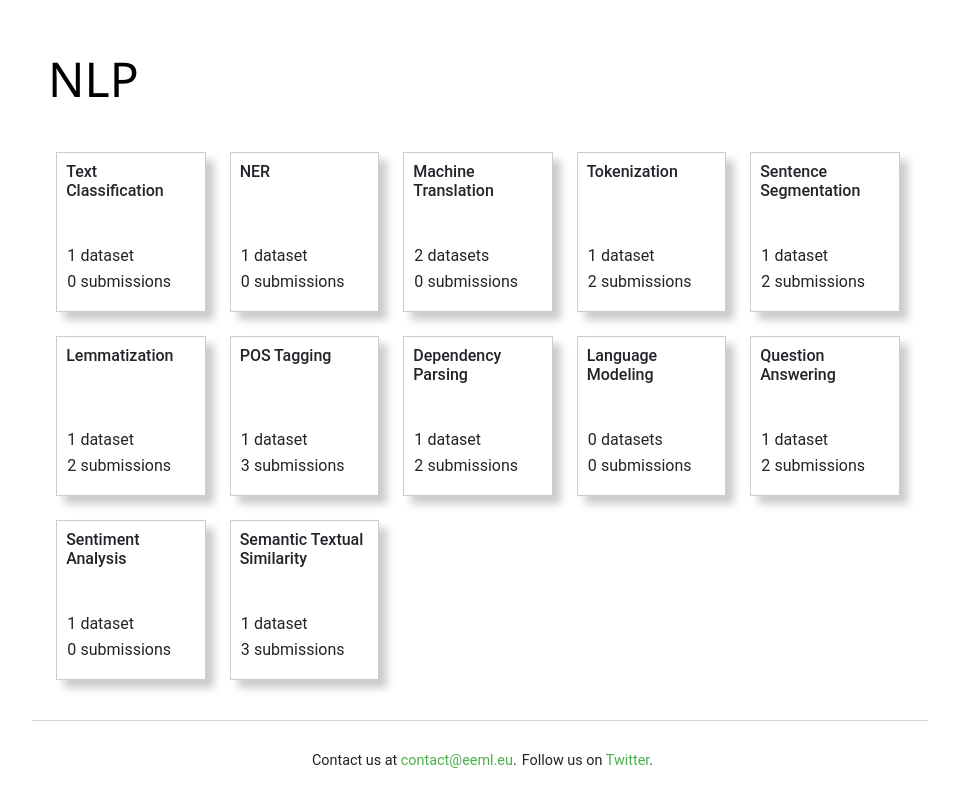
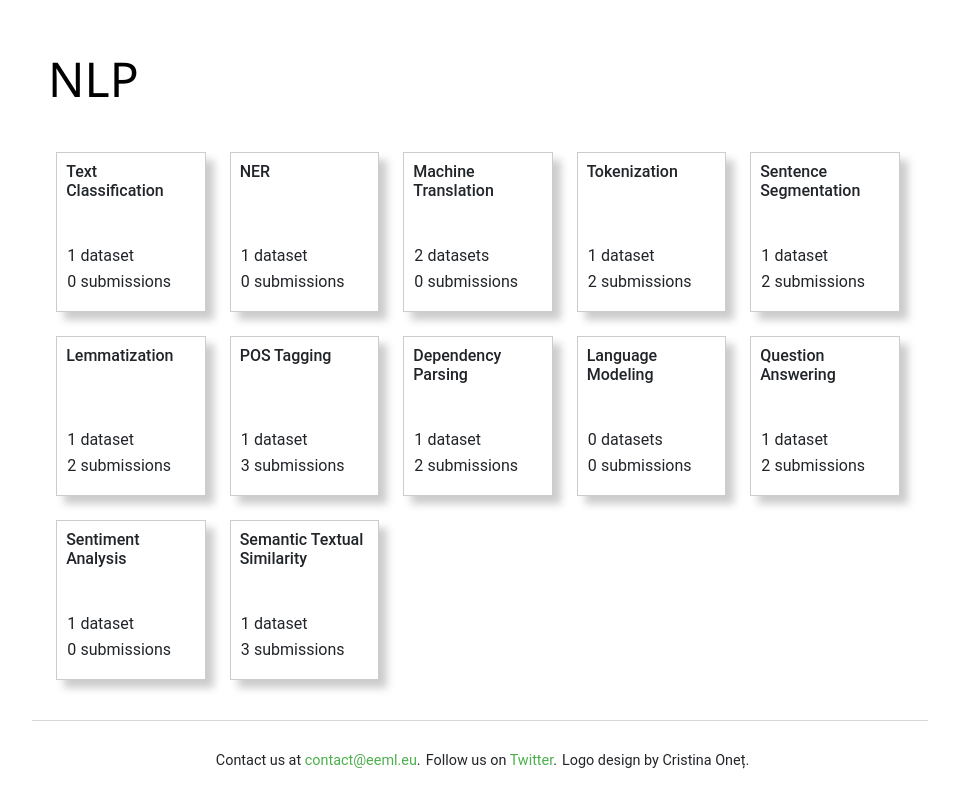
Before and after one commit to LiroBenchmark/LiroBenchmark.github.io, a React (Create React App) app: page / in a window 1280 px wide. Shown: the part 215-1015 px from the top of the page, without its empty margins (160-1119 px from the left). Built offline with nearby package versions, Linux system fonts and the light colour scheme; what webfontloader would draw is missing.

Commit message:
Added credits for logo in the footer of the application

```diff
--- a/src/Components/Footer.js
+++ b/src/Components/Footer.js
@@ -18,6 +18,7 @@ class Footer extends React.Component {
           <div className="footer-message">
             Follow us on <a href="https://twitter.com/EEMLcommunity">Twitter</a>.
           </div>
+          <div className="footer-message">Logo design by Cristina Oneț.</div>
         </div>
       </footer>
     );
```
